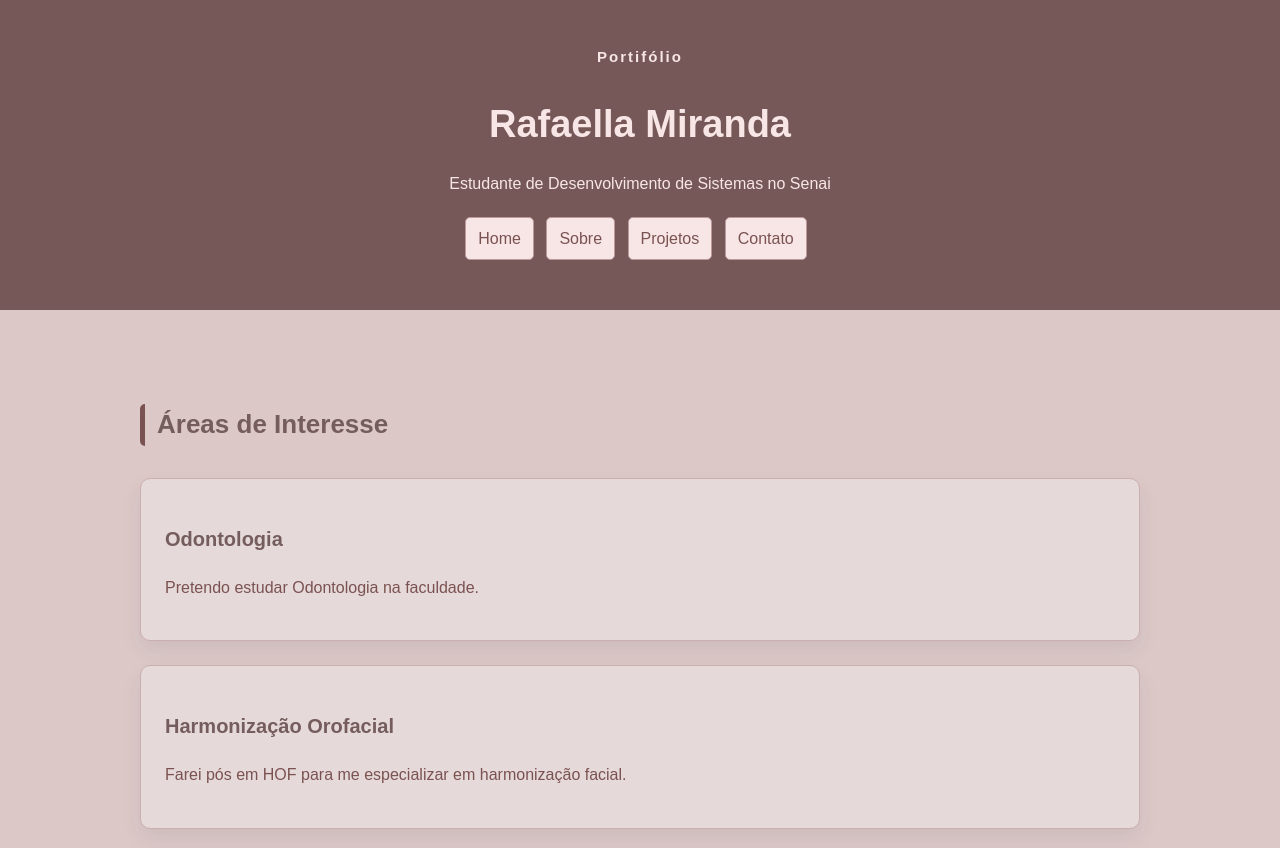
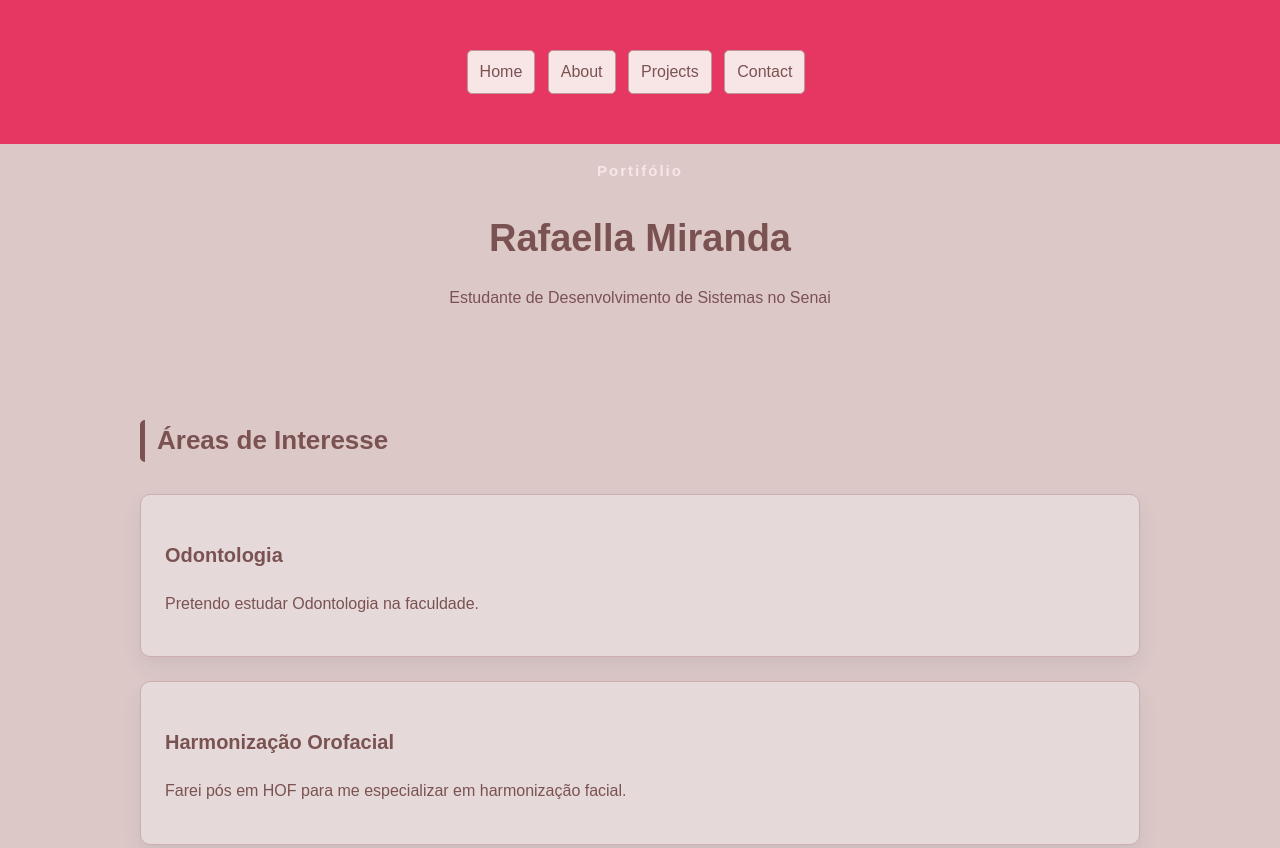
Before and after one commit to rafaellamiranda1/rafaellamiranda1.github.io, a plain HTML site: page index.html in a window 1280 px wide. Shown: the top 848 px of the page. Drawn offline with Linux system fonts and the light colour scheme.

Commit message:
Iniciando as modificações do portifólio

```diff
--- a/index.html
+++ b/index.html
@@ -9,7 +9,20 @@
 <body>
     <header class="cabecalho">
         <div class="container">
-            <p class="etiqueta">Portifólio</p>
+
+            <nav class="meu-principal">
+                <ul class="menu-lista">
+                <li><a class="menu-link" href="index.html">Home</a></li>
+                <li><a class="menu-link" href="./pages/sobre.html">About</a></li>
+                <li><a class="menu-link" href="./pages/projetos.html">Projects</a></li>
+                <li><a class="menu-link" href="./pages/contato.html">Contact</a></li>
+            </ul>
+            </nav>
+        </div>
+    </header>
+
+    <main>
+        <p class="etiqueta">Portifólio</p>
 
             <h1>Rafaella Miranda</h1>
 
@@ -17,18 +30,7 @@
                 Estudante de Desenvolvimento de Sistemas no Senai
             </p>
 
-            <nav class="meu-principal">
-                <ul class="menu-lista">
-                <li><a class="menu-link" href="index.html">Home</a></li>
-                <li><a class="menu-link" href="./pages/sobre.html">Sobre</a></li>
-                <li><a class="menu-link" href="./pages/projetos.html">Projetos</a></li>
-                <li><a class="menu-link" href="./pages/contato.html">Contato</a></li>
-            </ul>
-            </nav>
-        </div>
-    </header>
 
-    <main>
         <section class="secao">
             <div class="container">
                 <h2 class="titulo-secao">Áreas de Interesse</h2>
--- a/style/style.css
+++ b/style/style.css
@@ -2,60 +2,61 @@
     box-sizing: border-box;
 }
 
-body{
+body {
     margin: 0;
 
     background-color: rgb(221, 200, 200);
-    color:rgb(123, 82, 82);
-    font-family:Arial, Helvetica, sans-serif;
+    color: rgb(123, 82, 82);
+    font-family: Arial, Helvetica, sans-serif;
     font-size: 16px;
     line-height: 1.6;
 }
 
-h1, h2, h3{
-    color:rgb(117, 93, 93);
+h1,
+h2,
+h3 {
+    color: ;
 }
 
-h1{
+h1 {
     font-size: 38px;
     margin-bottom: 10px;
     text-align: center;
 }
 
-h2{
+h2 {
     font-size: 26px;
 }
 
-h3{
+h3 {
     font-size: 20px;
 }
 
-a{
+a {
     color: rgb(123, 82, 82);
 }
 
-code, pre{
-    font-family:'Courier New', Courier, monospace;
+code,
+pre {
+    font-family: 'Courier New', Courier, monospace;
 }
 
-.container{
+.container {
     width: 90%;
     max-width: 1000px;
     margin: 0 auto;
 }
 
-.cabecalho{
-    background-color:rgb(118, 88, 88);
-    color: rgb(248, 230, 230);
-
+.cabecalho {
+background-color: #E63763;
     padding: 30px 50px 50px 50px;
 }
 
-.cabecalho h1{
-    color:rgb(248, 230, 230);
+.cabecalho h1 {
+    color:;
 }
 
-.etiqueta{
+.etiqueta {
     margin-bottom: 5px;
     color: rgb(248, 230, 230);
     font-size: 15px;
@@ -64,25 +65,24 @@ code, pre{
     text-align: center;
 }
 
-.subtitulo{
-    /* max-width: 700px; */
+.subtitulo {
     text-align: center;
 }
 
-.menu-lista{
+.menu-lista {
     margin: 20px 0 0;
     padding: 0;
-    list-style:none;
+    list-style: none;
     text-align: center;
 }
 
-.menu-lista li{
+.menu-lista li {
     display: inline;
     margin-right: 8px;
     margin-bottom: 8px;
 }
 
-.menu-link{
+.menu-link {
     display: inline-block;
     padding: 8px 12px;
     background-color: rgb(248, 230, 230);
@@ -95,7 +95,8 @@ code, pre{
 .secao {
     padding: 72px;
 }
-.titulo-secao{
+
+.titulo-secao {
     margin-bottom: 32px;
     padding-left: 12px;
     border-left: 5px solid rgb(123, 82, 82);
@@ -103,19 +104,20 @@ code, pre{
 
 }
 
-.grade-cards{
+.grade-cards {
     display: grid;
-    gap:24px
+    gap: 24px
 }
-.card{
+
+.card {
     padding: 24px;
     background-color: rgb(230, 217, 217);
     border: 1px solid rgb(203, 174, 174);
     border-radius: 10px;
-    box-shadow: 0 10px  20px rgba(20, 45, 70, 0.08);
+    box-shadow: 0 10px 20px rgba(20, 45, 70, 0.08);
 }
 
-.lista-tecnologias{
+.lista-tecnologias {
     display: inline-block;
     gap: 12px;
     list-style: none;
@@ -125,7 +127,7 @@ code, pre{
 }
 
 
-.lista-tecnologias li{
+.lista-tecnologias li {
     padding: 10px 14px;
     background-color: rgb(230, 217, 217);
     display: inline-block;
@@ -133,13 +135,13 @@ code, pre{
     border-radius: 999px;
 }
 
-.rodape{
+.rodape {
     margin-top: 40px;
     padding: 25px;
     background-color: rgb(203, 174, 174);
     text-align: center;
 }
 
-.rodape address{
+.rodape address {
     font-style: normal;
 }
```
